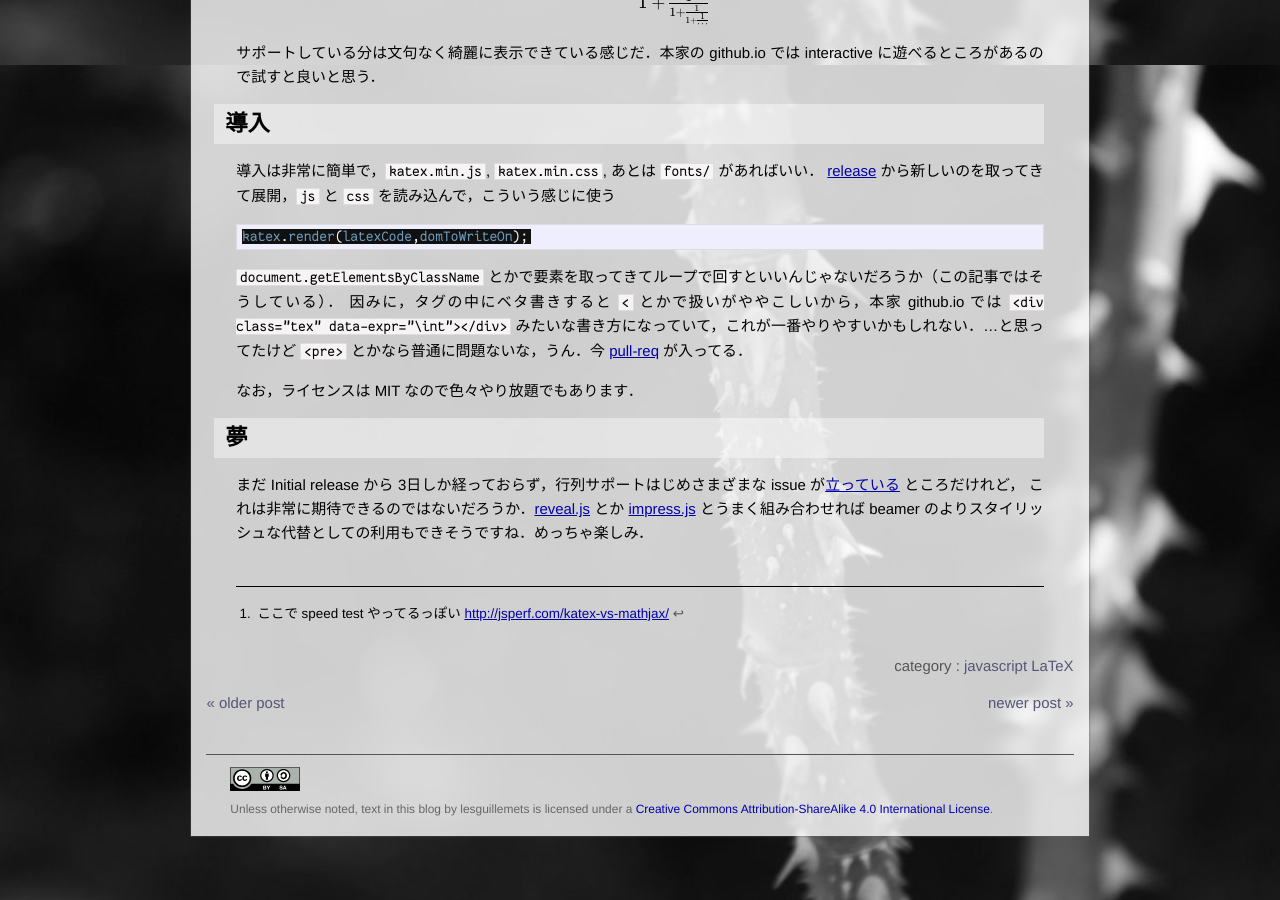
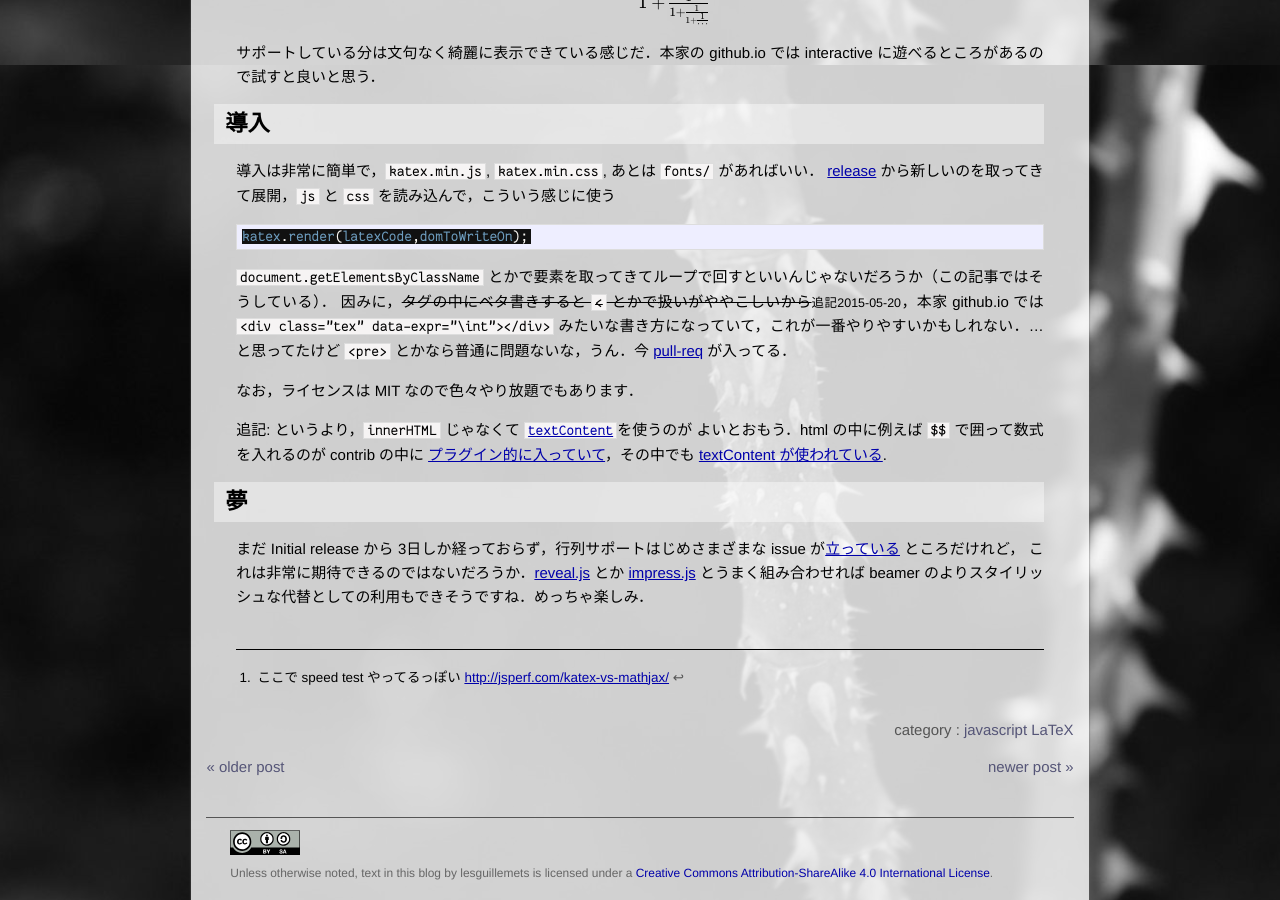
Before and after one commit to lesguillemets/blog, a Jekyll site: the page built from _posts/2014-09-18-katex0.md, in a window 1280 px wide and 900 px high, scrolled down 835 px. Built offline with Jekyll 4.4.1, drawn with Linux system fonts in a browser that asks for light colours.

Commit message:
update _posts/2014-09-18-katex0.md

```diff
--- a/_posts/2014-09-18-katex0.md
+++ b/_posts/2014-09-18-katex0.md
@@ -66,9 +66,14 @@ katex.render(latexCode,domToWriteOn);
 {% endhighlight %}
 
 `document.getElementsByClassName` とかで要素を取ってきてループで回すといいんじゃないだろうか（この記事ではそうしている）．
-因みに，タグの中にベタ書きすると `<` とかで扱いがややこしいから，本家 github.io では `<div class="tex" data-expr="\int"></div>` みたいな書き方になっていて，これが一番やりやすいかもしれない．…と思ってたけど `<pre>` とかなら普通に問題ないな，うん．今 [pull-req](https://github.com/matthaywardwebdesign/KaTeX/commit/b4bf4d2c17aed7d9e235c4d20fd3ca8bf191bf07) が入ってる．
+因みに，<del>タグの中にベタ書きすると `<` とかで扱いがややこしいから</del><small>追記2015-05-20</small>，本家 github.io では `<div class="tex" data-expr="\int"></div>` みたいな書き方になっていて，これが一番やりやすいかもしれない．…と思ってたけど `<pre>` とかなら普通に問題ないな，うん．今 [pull-req](https://github.com/matthaywardwebdesign/KaTeX/commit/b4bf4d2c17aed7d9e235c4d20fd3ca8bf191bf07) が入ってる．
 
 なお，ライセンスは MIT なので色々やり放題でもあります．
+
+追記: というより，`innerHTML` じゃなくて [`textContent`](https://developer.mozilla.org/en-US/docs/Web/API/Node/textContent)を使うのが
+よいとおもう．html の中に例えば `$$` で囲って数式を入れるのが
+contrib の中に [プラグイン的に入っていて](https://github.com/Khan/KaTeX/tree/master/contrib/auto-render)，その中でも
+[textContent が使われている](https://github.com/Khan/KaTeX/blob/b29b8c40ea48aebc3e85d3b879968db3dfe4c2cd/contrib/auto-render/auto-render.js#L55).
 
 ## 夢
 
```
